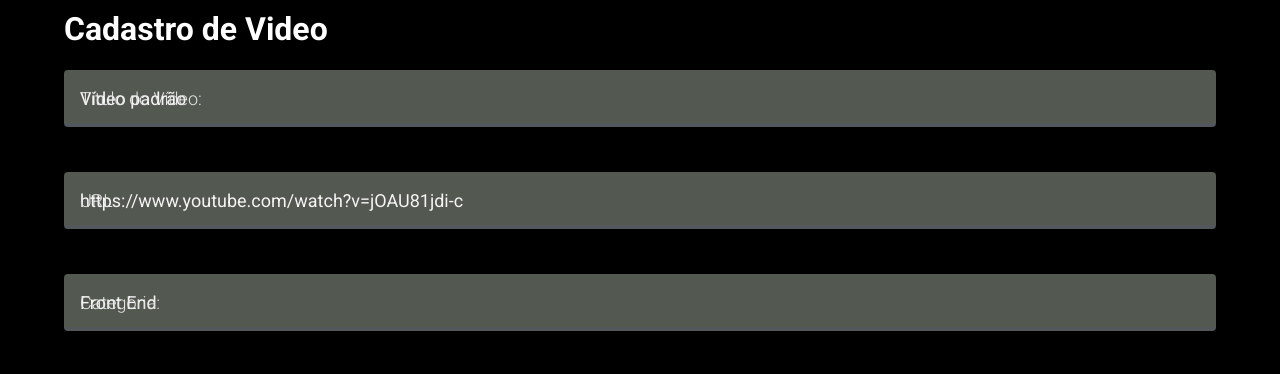
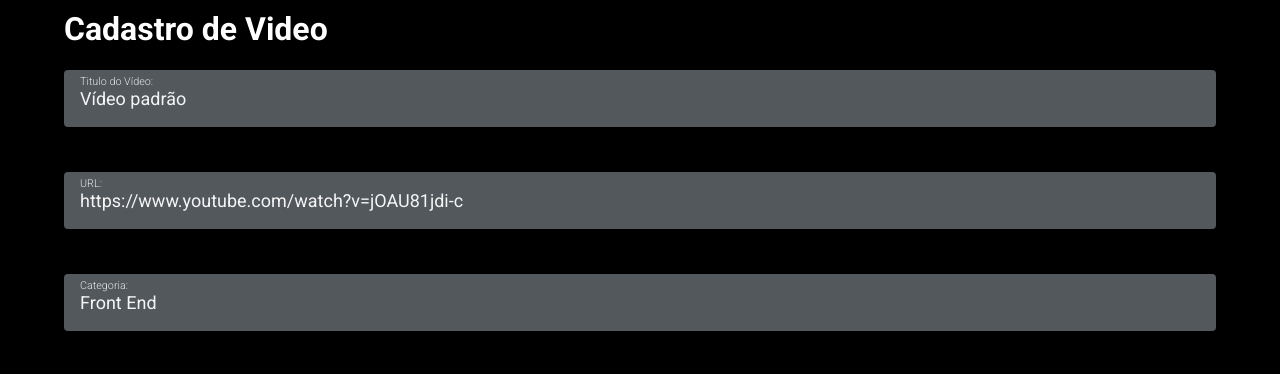
Before and after one commit to ederdaniel22/daniel-app, a React (Create React App) app: page /cadastro/video in a window 1280 px wide. Shown: the part 155-529 px from the top of the page. Built offline with nearby package versions, Linux system fonts and the light colour scheme; data requests are answered from the project's data file.

Commit message:
Finalização do projet.

```diff
--- a/db.json
+++ b/db.json
@@ -1,6 +1,5 @@
 {
-  "categorias": [
-    {
+    "categorias": [{
             "id": 1,
             "titulo": "Front End",
             "cor": "#6BD1FF",
@@ -42,8 +41,7 @@
             }
         }
     ],
-  "videos": [
-    {
+    "videos": [{
             "id": 1,
             "categoriaId": 1,
             "titulo": "SEO com React",
@@ -195,27 +193,15 @@
         },
         {
             "titulo": "Vídeo padrão",
-      "url": "https://github.com/daniel22",
+            "url": "https://www.youtube.com/watch?v=jOAU81jdi-c",
             "categoriaId": 1,
-      "id": 26
-    },
-    {
-      "titulo": "Vídeo padrão",
-      "url": "https://github.com/daniel22",
-      "categoriaId": 1,
-      "id": 27
-    },
-    {
-      "titulo": "Vídeo padrão",
-      "url": "https://github.com/daniel22",
-      "categoriaId": 1,
-      "id": 28
+            "id": 29
         },
         {
             "titulo": "Vídeo padrão",
             "url": "https://www.youtube.com/watch?v=jOAU81jdi-c",
             "categoriaId": 1,
-      "id": 29
+            "id": 30
         }
     ]
 }
--- a/src/components/FormField/index.jsx
+++ b/src/components/FormField/index.jsx
@@ -1,14 +1,13 @@
-import React from "react";
+import React from 'react';
 import PropTypes from 'prop-types';
 import styled, { css } from 'styled-components';
 
 const FormFieldWrapper = styled.div`
   position: relative;
-textarea{
+  textarea {
     min-height: 150px;
   }
-
-input[type="color"]{
+  input[type="color"] {
     padding-left: 56px;
   }
 `;
@@ -28,11 +27,12 @@ Label.Text = styled.span`
   font-size: 18px;
   font-style: normal;
   font-weight: 300;
+
   transition: .1s ease-in-out;
 `;
 
 const Input = styled.input`
-background: #535850;
+  background: #53585D;
   color: #F5F5F5;
   display: block;
   width: 100%;
@@ -51,15 +51,13 @@ resize: none;
   border-radius: 4px;
   transition: border-color .3s;
 
-&:focus{
+  &:focus {
     border-bottom-color: var(--primary);
   }
-
   &:focus:not([type="color"]) + span {
     transform: scale(.6) translateY(-10px);
   }
-
-${({ hasValue})=> hasValue && css`
+  ${({ hasValue }) => hasValue && css`
     &:not([type="color"]) + span {
       transform: scale(.6) translateY(-10px);
     }
@@ -68,14 +66,13 @@ ${({ hasValue})=> hasValue && css`
 
 function FormField({
   label, type, name, value, onChange, suggestions,
-}){
+}) {
   const fieldId = `id_${name}`;
-  const isTextarea = type === 'textarea';
-  const tag = isTextarea ? 'textarea' : 'input';
+  const isTypeTextarea = type === 'textarea';
+  const tag = isTypeTextarea ? 'textarea' : 'input';
 
-  const hasValue = Boolean(value.lenght);
+  const hasValue = Boolean(value.length);
   const hasSuggestions = Boolean(suggestions.length);
-
 
   return (
     <FormFieldWrapper>
@@ -84,7 +81,7 @@ ${({ hasValue})=> hasValue && css`
       >
         <Input
           as={tag}
-            //id={fielId}
+          id={fieldId}
           type={type}
           value={value}
           name={name}
@@ -97,7 +94,6 @@ ${({ hasValue})=> hasValue && css`
           {label}
           :
         </Label.Text>
-
         {
           hasSuggestions && (
             <datalist id={`suggestionFor_${fieldId}`}>
@@ -113,9 +109,8 @@ ${({ hasValue})=> hasValue && css`
         }
 
       </Label>
-
     </FormFieldWrapper>
-  )
+  );
 }
 
 FormField.defaultProps = {
@@ -133,4 +128,5 @@ FormField.propTypes = {
   onChange: PropTypes.func,
   suggestions: PropTypes.arrayOf(PropTypes.string),
 };
+
 export default FormField;
--- a/src/pages/cadastro/Categoria/index.jsx
+++ b/src/pages/cadastro/Categoria/index.jsx
@@ -17,7 +17,7 @@ function CadastroCategoria() {
     useEffect(() =>{
       const URL_BACKEND = window.location.hostname.includes('localhost')
       ? 'http://localhost:8080/categorias'
-        : 'https://danielflix.herokuapp.com/categorias';
+      : 'https://danielflix.herokuapp.com/categorias';
       fetch(URL_BACKEND)
       .then(async(respostaDoServidor) => {
         const resposta = await respostaDoServidor.json();
```
Also changed, not shown: src/pages/cadastro/Video/index.jsx (+4 -3 lines). Lines whose indentation alone changed are shown as unchanged.
